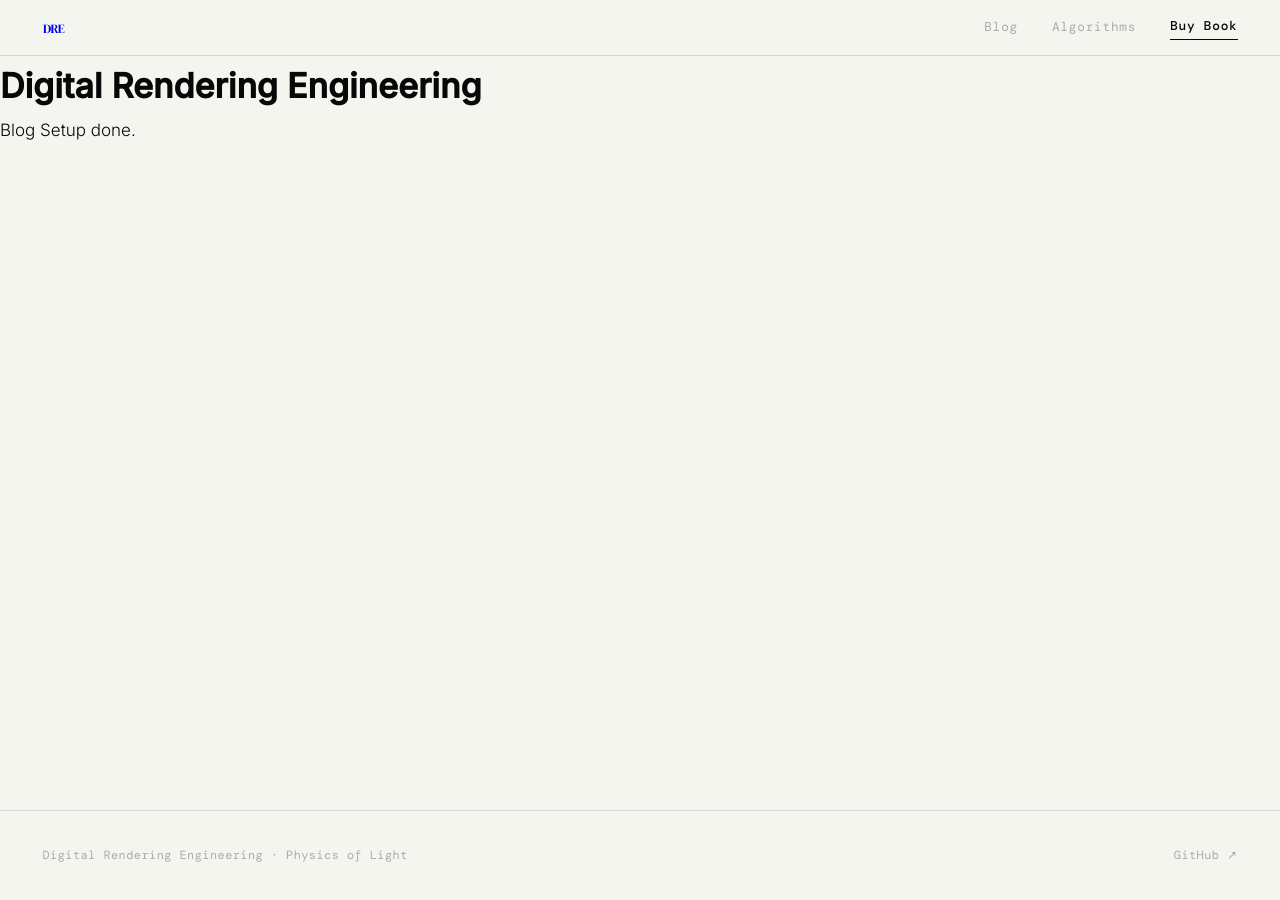
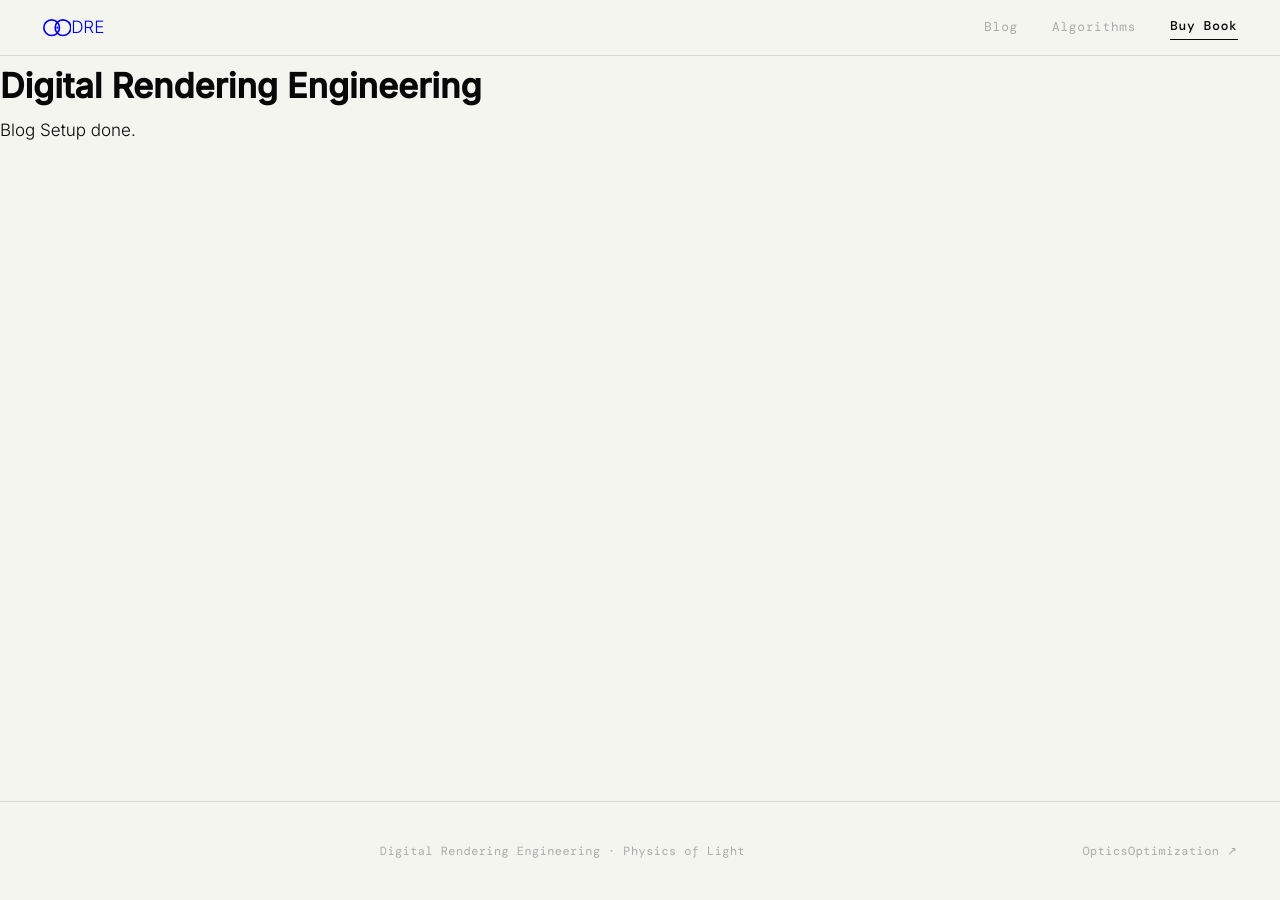
Before and after one commit to OpticsOptimization/blog, a Jekyll site: the page built from index.md, in a window 1280 px wide. Built offline with Jekyll 4.4.1, drawn with Linux system fonts in a browser that asks for light colours; some web fonts are replaced; our own code applies the rules of GitHub Pages for plain Markdown files.

Commit message:
Add OOlab logo to navbar and footer

```diff
--- a/_layouts/default.html
+++ b/_layouts/default.html
@@ -5,6 +5,7 @@
   <meta name="viewport" content="width=device-width, initial-scale=1.0">
   <title>{{ page.title | default: site.title }}</title>
   <meta name="description" content="{{ page.excerpt | default: site.description | strip_html | truncate: 160 }}">
+  <link rel="icon" type="image/svg+xml" href="{{ '/assets/img/oolab.svg' | relative_url }}">
   <link rel="stylesheet" href="{{ '/assets/css/main.css' | relative_url }}">
   <link rel="stylesheet" href="https://cdnjs.cloudflare.com/ajax/libs/highlight.js/11.9.0/styles/github-dark-dimmed.min.css">
   <script defer src="https://cdnjs.cloudflare.com/ajax/libs/highlight.js/11.9.0/highlight.min.js"></script>
@@ -14,9 +15,14 @@
 <body>
   <nav class="navbar">
     <a href="{{ '/' | relative_url }}" class="nav-logo" aria-label="Home">
-      <svg xmlns="http://www.w3.org/2000/svg" viewBox="0 0 200 40" height="20">
-        <text y="32" font-family="'DM Serif Display', Georgia, serif" font-size="28" fill="currentColor" letter-spacing="-1">DRE</text>
+      <svg xmlns="http://www.w3.org/2000/svg" viewBox="0 0 175.06 110" class="logo-mark">
+        <g fill="none" stroke="currentColor" stroke-width="10" stroke-miterlimit="10">
+          <circle cx="52.94" cy="52.94" r="47.94"/>
+          <circle cx="122.12" cy="52.94" r="47.94"/>
+        </g>
+        <circle cx="87.53" cy="52.94" r="6.49" fill="currentColor"/>
       </svg>
+      <span class="logo-text">DRE</span>
     </a>
     <nav class="nav-links">
       <a href="{{ '/' | relative_url }}">Blog</a>
@@ -28,9 +34,17 @@
   <main>{{ content }}</main>
 
   <footer class="footer">
+    <div class="footer-logo">
+      <svg xmlns="http://www.w3.org/2000/svg" viewBox="0 0 175.06 110" class="footer-mark">
+        <g fill="none" stroke="currentColor" stroke-width="10" stroke-miterlimit="10">
+          <circle cx="52.94" cy="52.94" r="47.94"/>
+          <circle cx="122.12" cy="52.94" r="47.94"/>
+        </g>
+        <circle cx="87.53" cy="52.94" r="6.49" fill="currentColor"/>
+      </svg>
+    </div>
     <p>Digital Rendering Engineering · Physics of Light</p>
-    <p><a href="https://github.com/OpticsOptimization" target="_blank">GitHub ↗</a></p>
+    <p><a href="https://github.com/OpticsOptimization" target="_blank">OpticsOptimization ↗</a></p>
   </footer>
-
 </body>
 </html>
```
